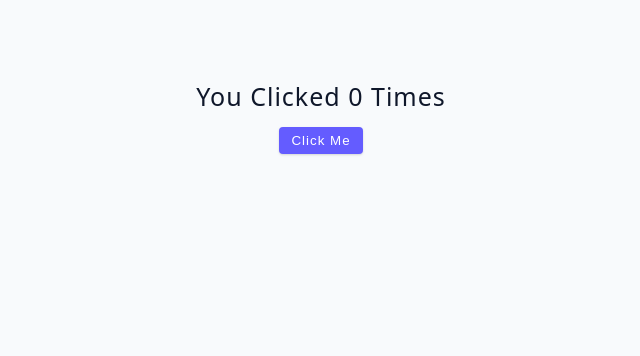
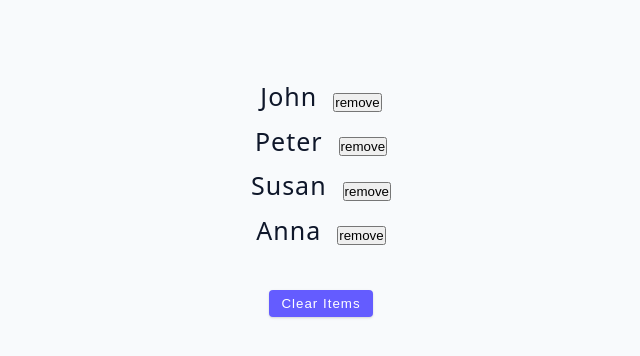
Before and after one commit to Alexinoo/React-udemy, a React (Vite) app in the folder 00-advanced-react/: page / in a window 1280 px wide. Shown: the top 356 px of the page, without its empty margins (319-959 px from the left). Built offline with nearby package versions, Linux system fonts and the light colour scheme.

Commit message:
useState-Array example

```diff
--- a/00-advanced-react/src/App.jsx
+++ b/00-advanced-react/src/App.jsx
@@ -1,4 +1,4 @@
-import Starter from './tutorial/01-useState/starter/02-useState-basics';
+import Starter from './tutorial/01-useState/starter/03-useState-array';
 function App() {
   return (
     <div className="container">
--- a/00-advanced-react/src/index.css
+++ b/00-advanced-react/src/index.css
@@ -338,3 +338,10 @@
   text-transform: capitalize;
   display: inline-block;
 }
+
+.item {
+  display: flex;
+  justify-content: center;
+  align-items: center;
+  gap: 1rem;
+}
--- a/00-advanced-react/src/tutorial/01-useState/starter/03-useState-array.jsx
+++ b/00-advanced-react/src/tutorial/01-useState/starter/03-useState-array.jsx
@@ -1,5 +1,45 @@
+import { data } from '../../../data';
+// import { useState } from 'react';
+import React from 'react';
+
 const UseStateArray = () => {
-  return <h2>useState array example</h2>;
+  const [people, setPeople] = React.useState(data);
+
+  // remove a single item
+  const removeItem = (id) => {
+    const newPeople = people.filter((person) => person.id !== id);
+    setPeople(newPeople);
+    // setPeople(people.filter((person) => person.id !== id));
+  };
+
+  // clear all items
+  const clearAllItems = () => {
+    setPeople([]);
+  };
+
+  return (
+    <div>
+      {people.map((person) => {
+        const { id, name } = person;
+        return (
+          <div key={id} className="item">
+            <h4>{name}</h4>
+            <button type="button" onClick={() => removeItem(id)}>
+              remove
+            </button>
+          </div>
+        );
+      })}
+      <button
+        type="button"
+        className="btn"
+        onClick={clearAllItems}
+        style={{ marginTop: '2rem' }}
+      >
+        Clear items
+      </button>
+    </div>
+  );
 };
 
 export default UseStateArray;
```
